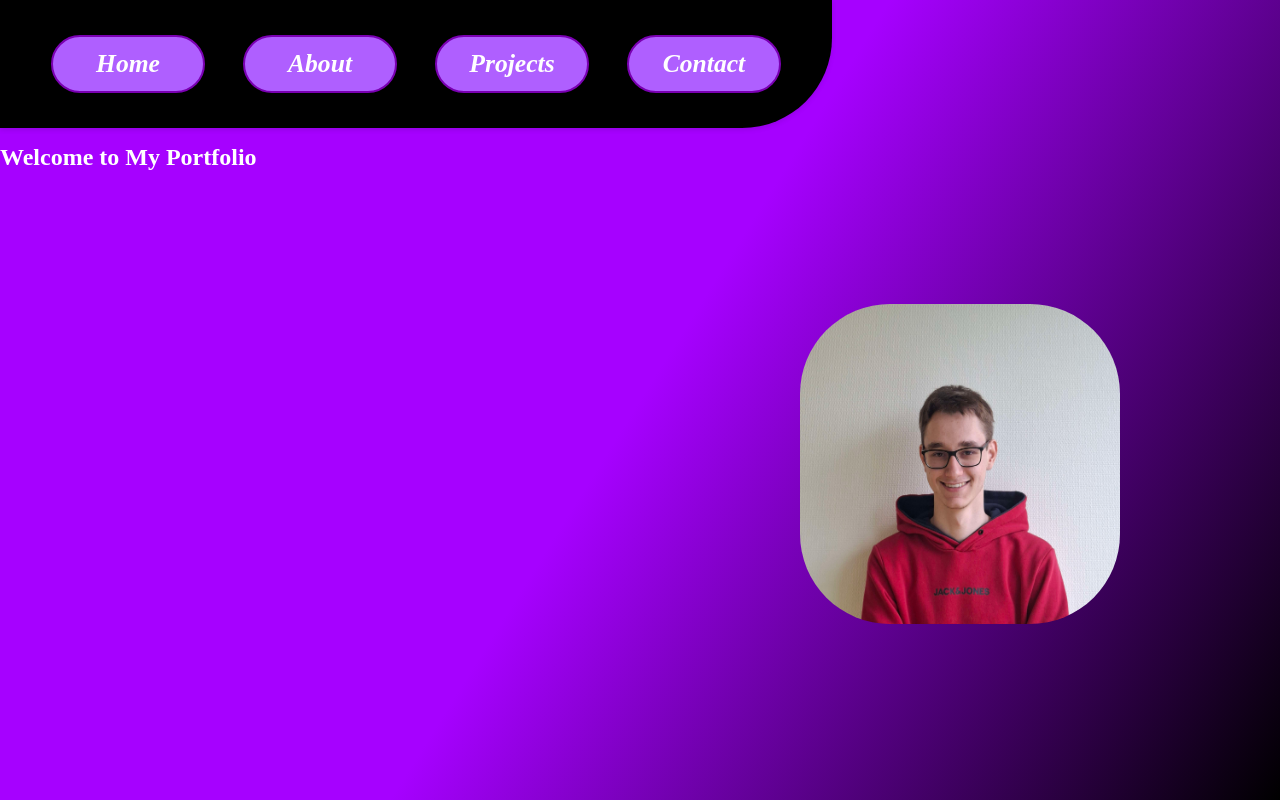
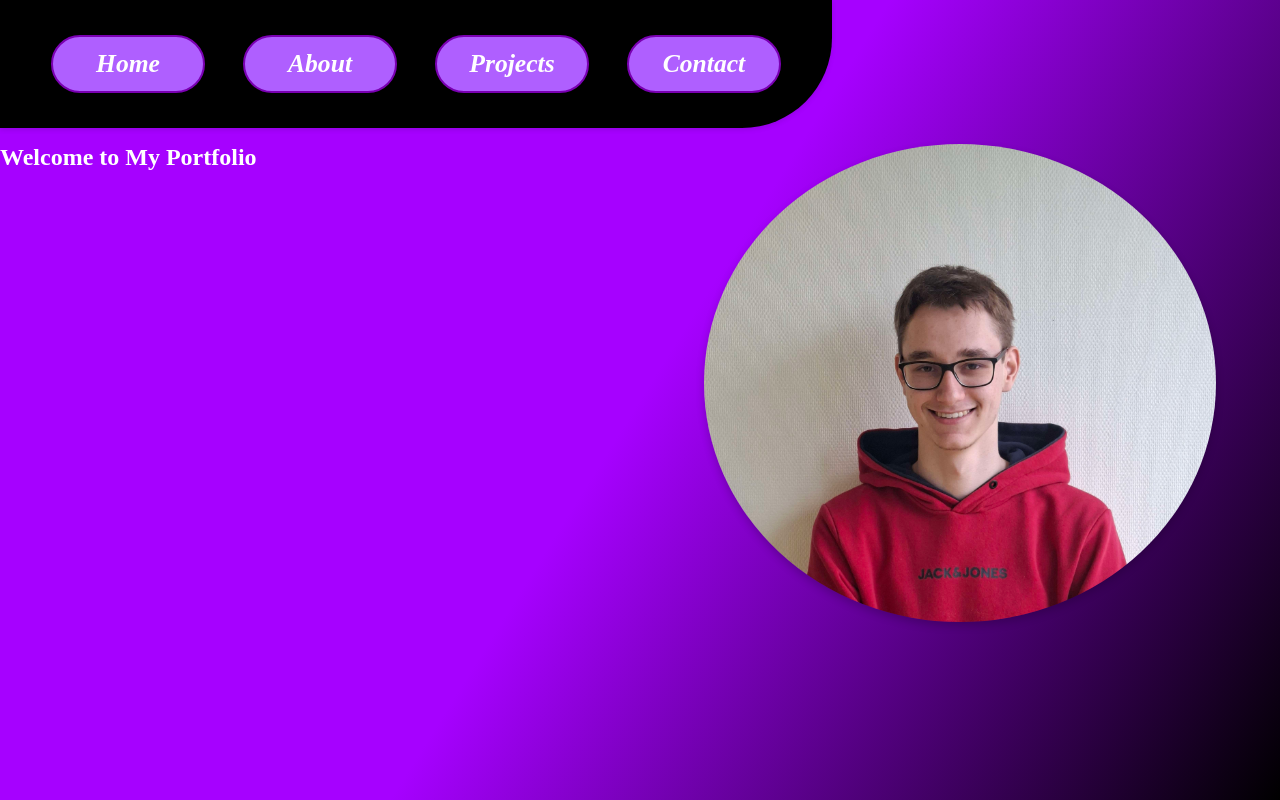
Before and after one commit to Ryan2707/portfolio-website, a React (Vite) app: page / in a window 1280 px wide. Built offline with nearby package versions, Linux system fonts and the light colour scheme; a web font is replaced by a local one.

Commit message:
homepage

```diff
--- a/src/components/Navigation.css
+++ b/src/components/Navigation.css
@@ -14,7 +14,7 @@
     justify-content: space-between;
     align-items: center;
     padding: 1rem 2rem;
-    background: black;
+    background: rgb(0, 0, 0);
     box-shadow: 0 2px 5px rgba(0,0,0,0.1);
     width: 65vw;
     height: 16vh;
--- a/src/pages/Home.css
+++ b/src/pages/Home.css
@@ -15,7 +15,7 @@
 .Right {
     display: flex;
     width: 50%;
-    height: 80vh;
+    height: auto;
     color: white;
     float: right;
     justify-content: center;
@@ -24,7 +24,9 @@
 }
 
 .img {
-    width: 50%;
-    height: 50%;
-    border-radius: 90px;
+    width: 80%;
+    height: 80%;
+    height: auto;
+    border-radius: 50%;
+    box-shadow: 0 4px 8px rgba(0, 0, 0, 0.2);
 }
--- a/src/pages/Home.jsx
+++ b/src/pages/Home.jsx
@@ -8,7 +8,7 @@ const Home = () => {
         </section>
 
         <section className="Right">
-        <img className="img" src={picture} alt="" />
+        <img className="img" src={picture} alt="Ryan" />
         </section>
         </div>
     );
```
